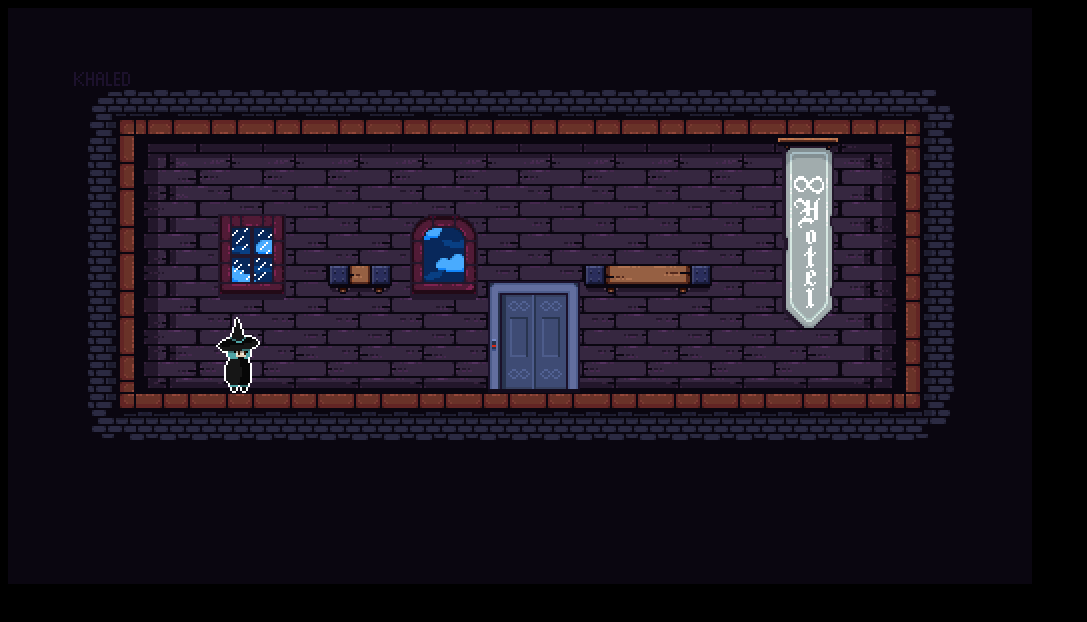
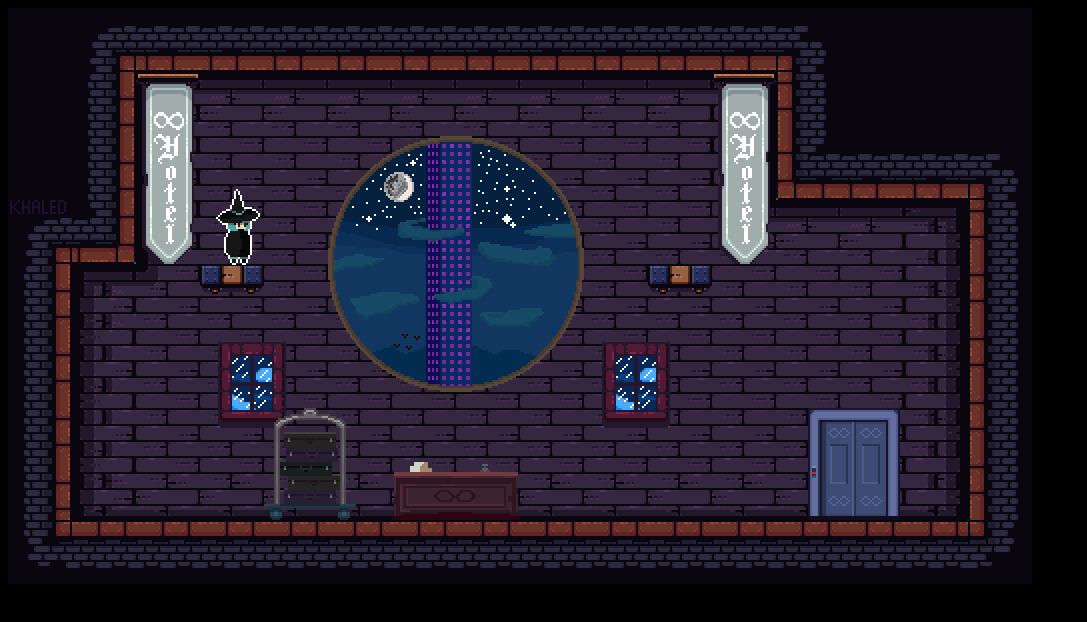
Before and after one commit to snl0w/infinite-hotel, a plain HTML site: page index.html in a window 1280 px wide. Shown: the whole page, without its empty margins (0-1087 px from the left). Drawn offline with nearby package versions, Linux system fonts and the light colour scheme.

Commit message:
transição entre leveis funcionando

```diff
--- a/index.html
+++ b/index.html
@@ -4,6 +4,10 @@
     }
 </style>
 <canvas></canvas>
+
+<script src="https://cdnjs.cloudflare.com/ajax/libs/gsap/3.11.1/gsap.min.js"
+    integrity="sha512-Mf/xUqfWvDIr+1B6zfnIDIiG7XHzyP/guXUWgV6PgaQoIFeXkJQR5XWh9fqAiCiRCpemabt3naV4jhDWVnuYDQ=="
+    crossorigin="anonymous" referrerpolicy="no-referrer"></script>
 
 <script src="js/utils.js"></script>
 <script src="js/data/collisions.js"></script>
--- a/index.js
+++ b/index.js
@@ -4,68 +4,140 @@ const c = canvas.getContext('2d')
 canvas.width = 64 * 16 //1024
 canvas.height = 64 * 9 //576
 
-const parsedCollisions = collisionsLevel1.parse2D()
-const CollisionBlocks = parsedCollisions.createObjectsFrom2D()
-
-const backgroundLevel1 = new Sprite({
-    position: {
-        x: 0,
-        y: 0
-    },
-    imageSrc: './img/faseTeste.png'
-})
+let parsedCollisions
+let CollisionBlocks
+let background
+let doors
 
 const player = new Player({
-    collisionBlocks: CollisionBlocks,
     imageSrc: './img/B_witch_idleRight.png',
     frameRate: 6, // quantas sprites tem o jogador
     animations: {
-        idleRight:{ // parado para a direita
+        idleRight: { // parado para a direita
             frameRate: 6, //quantos sprites tem
             frameBuffer: 7, // velocidade de atualização dos sprites
             loop: true, // loop para não parar as imagens
             imageSrc: './img/B_witch_idleRight.png' //localização de onde está o sprite na pasta
         },
-        idleLeft:{
+        idleLeft: {
             frameRate: 6,
             frameBuffer: 7,
             loop: true,
             imageSrc: './img/B_witch_idleLeft.png'
         },
-        runRight:{
+        runRight: {
             frameRate: 8,
             frameBuffer: 7,
             loop: true,
             imageSrc: './img/B_witch_runRight.png'
         },
-        runLeft:{
+        runLeft: {
             frameRate: 8,
             frameBuffer: 7,
             loop: true,
             imageSrc: './img/B_witch_runLeft.png'
         },
-        enterDoor:{
+        enterDoor: {
             frameRate: 8,
             frameBuffer: 7,
             loop: false,
-            imageSrc: './img/B_witch_enterDoor.png'
+            imageSrc: './img/B_witch_enterDoor.png',
+            onComplete: () => {
+                console.log('animaçao completa')
+                gsap.to(overlay, {
+                    opacity: 1,
+                    onComplete: () => {
+                        level++
+
+                        if(level === 3) level = 1
+                        levels[level].init()
+                        player.switchSprite('idleRight')
+                        player.preventInput = false
+                        gsap.to(overlay,{
+                            opacity: 0
+                        })
+                    }
+                })
+            }
         }
     }
 })
 
-const doors = [
-    new Sprite({
-        position:{
-            x: 480,
-            y: 273
-        },
-        imageSrc: './img/Elevator Opening (46x56).png',
-        frameRate: 5,
-        frameBuffer: 5,
-        loop: false,
-        autoplay: false
-    })
-]
+let level = 1
+let levels = {
+    1: {
+        init: () => {
+            parsedCollisions = collisionsLevel1.parse2D()
+            CollisionBlocks = parsedCollisions.createObjectsFrom2D()
+            player.collisionBlocks = CollisionBlocks
+
+            if(player.currentAnimation)
+                player.currentAnimation.isActive = false
+
+            background = new Sprite({
+                position: {
+                    x: 0,
+                    y: 0
+                },
+                imageSrc: './img/Level-1.png'
+            })
+
+            doors = [
+                new Sprite({
+                    position: {
+                        x: 800,
+                        y: 400
+                    },
+                    imageSrc: './img/Elevator Opening (46x56).png',
+                    frameRate: 5,
+                    frameBuffer: 5,
+                    loop: false,
+                    autoplay: false
+                })
+            ]
+        }
+    },
+    2: {
+        init: () => {
+            parsedCollisions = collisionsLevel2.parse2D()
+            CollisionBlocks = parsedCollisions.createObjectsFrom2D()
+            player.collisionBlocks = CollisionBlocks
+            player.position.x = 250
+            player.position.y = 250
+
+            if(player.currentAnimation)
+                player.currentAnimation.isActive = false
+
+            background = new Sprite({
+                position: {
+                    x: 0,
+                    y: 0
+                },
+                imageSrc: './img/faseTeste.png'
+            })
+
+            doors = [
+                new Sprite({
+                    position: {
+                        x: 480,
+                        y: 273
+                    },
+                    imageSrc: './img/Elevator Opening (46x56).png',
+                    frameRate: 5,
+                    frameBuffer: 5,
+                    loop: false,
+                    autoplay: false
+                })
+            ]
+        }
+    }
+}
+
+
+
+
+
+
 
 // teclas "w, a, d" são iniciadas como não pressionadas
 const keys = {
@@ -80,11 +152,14 @@ const keys = {
     }
 }
 
+const overlay = {
+    opacity: 0
+}
 
 function animate() {
     window.requestAnimationFrame(animate)
 
-    backgroundLevel1.draw()
+    background.draw()
     CollisionBlocks.forEach(CollisionBlock => {
         CollisionBlock.draw()
     })
@@ -98,5 +173,14 @@ function animate() {
     player.update()
 
 
+    // save() salva o estado atual do contexto (como cor de preenchimento, transparencia, transforamçoes, etc.) em uma pilha
+    c.save() // salva o estado atual do contexto
+    c.globalAlpha = overlay.opacity // torna tudo invisivel (transparencia total)
+    c.fillStyle = 'black'
+    c.fillRect(0, 0, canvas.width, canvas.height) // preenche a tela de preto
+    // restore() restaura o ultimo estado salvo do contexto removendo-o da pilha
+    c.restore()
 }
+
+levels[level].init()
 animate()
--- a/js/classes/Player.js
+++ b/js/classes/Player.js
@@ -68,6 +68,7 @@ class Player extends Sprite {
         this.frameRate = this.animations[name].frameRate
         this.frameBuffer = this.animations[name].frameBuffer
         this.loop = this.animations[name].loop
+        this.currentAnimation = this.animations[name]
 
     }
 
--- a/js/classes/Sprite.js
+++ b/js/classes/Sprite.js
@@ -16,10 +16,11 @@ class Sprite {
         this.animations = animations
         this.loop = loop
         this.autoplay = autoplay
+        this.currentAnimation
 
 
-        if(this.animations){
-            for(let key in this.animations){
+        if (this.animations) {
+            for (let key in this.animations) {
                 const image = new Image()
                 image.src = this.animations[key].imageSrc
                 this.animations[key].image = image
@@ -52,12 +53,12 @@ class Sprite {
         this.updateFrames()
     }
 
-    play(){
+    play() {
         this.autoplay = true
     }
 
     updateFrames() {
-        if(!this.autoplay) return // se autoplay é falso, ele nao vai animar o que foi estabelecido como false
+        if (!this.autoplay) return // se autoplay é falso, ele nao vai animar o que foi estabelecido como false
 
         this.elapsedFrames++
 
@@ -65,5 +66,12 @@ class Sprite {
             if (this.currentFrame < this.frameRate - 1) this.currentFrame++
             else if (this.loop) this.currentFrame = 0
         }
+
+        if (this.currentAnimation?.onComplete) {
+            if (this.currentFrame === this.frameRate - 1 && !this.currentAnimation.isActive) {
+                this.currentAnimation.onComplete()
+                this.currentAnimation.isActive = true
+            }
+        }
     }
 }
--- a/js/data/collisions.js
+++ b/js/data/collisions.js
@@ -1,4 +1,14 @@
-const collisionsLevel1 = [0, 0, 0, 0, 0, 0, 0, 0, 0, 0, 0, 0, 0, 0, 0, 0,
+const collisionsLevel1 = [0, 332, 332, 332, 332, 332, 332, 332, 332, 332, 332, 332, 332, 0, 0, 0,
+    0, 332, 0, 0, 0, 0, 0, 0, 0, 0, 0, 0, 332, 0, 0, 0,
+    0, 332, 0, 0, 0, 0, 0, 0, 0, 0, 0, 0, 332, 332, 332, 332,
+    332, 332, 0, 0, 0, 0, 0, 0, 0, 0, 0, 0, 0, 0, 0, 332,
+    332, 0, 0, 332, 0, 0, 0, 0, 0, 0, 332, 0, 0, 0, 0, 332,
+    332, 0, 0, 0, 0, 0, 0, 0, 0, 0, 0, 0, 0, 0, 0, 332,
+    332, 0, 0, 0, 0, 0, 0, 0, 0, 0, 0, 0, 0, 0, 0, 332,
+    332, 0, 0, 0, 0, 0, 0, 0, 0, 0, 0, 0, 0, 0, 0, 332,
+    332, 332, 332, 332, 332, 332, 332, 332, 332, 332, 332, 332, 332, 332, 332, 332]
+
+const collisionsLevel2 = [0, 0, 0, 0, 0, 0, 0, 0, 0, 0, 0, 0, 0, 0, 0, 0,
     0, 290, 290, 290, 290, 290, 290, 290, 290, 290, 290, 290, 290, 290, 290, 0,
     0, 290, 0, 0, 0, 0, 0, 0, 0, 0, 0, 0, 0, 0, 290, 0,
     0, 290, 0, 0, 0, 0, 0, 0, 0, 0, 0, 0, 0, 0, 290, 0,
--- a/js/utils.js
+++ b/js/utils.js
@@ -13,7 +13,7 @@ Array.prototype.createObjectsFrom2D = function (){
     this.forEach((row, y) => {
         row.forEach((symbol, x) => {
             // seleciona os dados de do bloco de colisão
-            if(symbol === 290){
+            if(symbol === 332 || symbol === 290){
                 // cria uma nova colisão dentro do array de colisão de blocos
                 objects.push(new CollisionBlock({
                     position:{
```
Also changed, not shown: img/Level-1.png (added).
